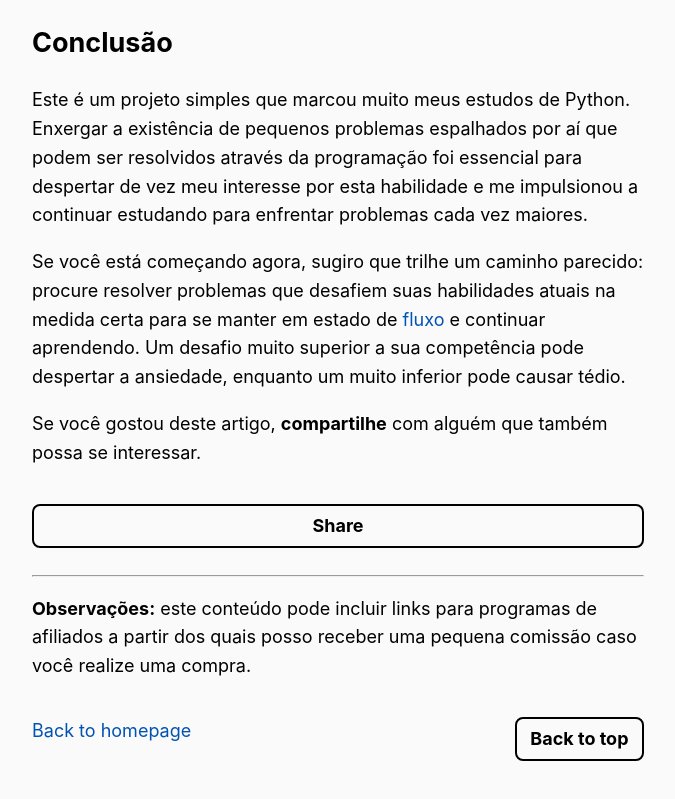
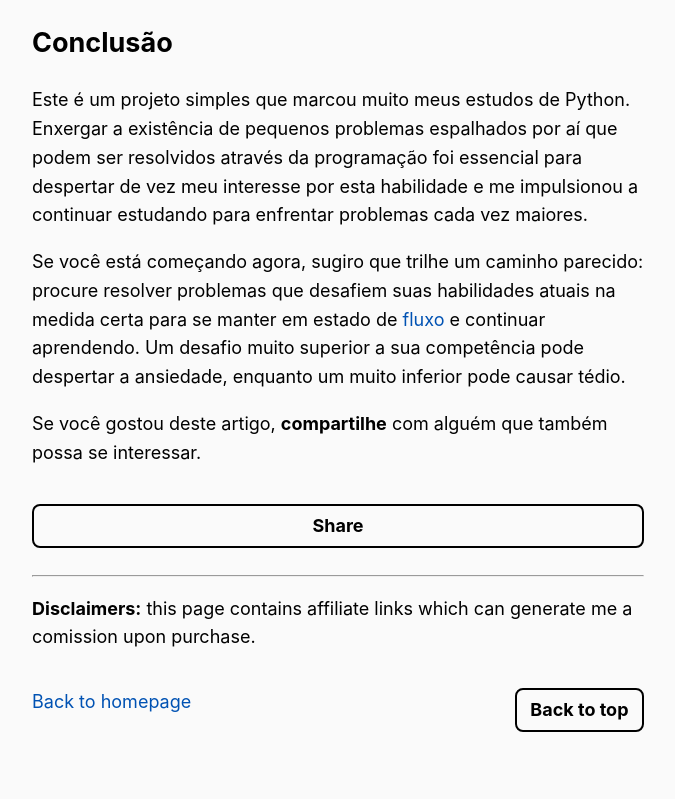
Before and after one commit to umluizlima/umluizlima.dev, a Next.js app: page /blog/como-descobrir-codigos-de-cores-usando-python in a window 1280 px wide. Shown: the part 5135-5934 px from the top of the page, without its empty margins (302-977 px from the left). Built offline with nearby package versions, Linux system fonts and the light colour scheme.

Commit message:
Translate disclaimer message

```diff
--- a/src/components/disclaimer/index.js
+++ b/src/components/disclaimer/index.js
@@ -1,7 +1,6 @@
 const Disclaimer = () => (
   <p>
-    <strong>Observações:</strong> este conteúdo pode incluir links para programas de
-    afiliados a partir dos quais posso receber uma pequena comissão caso você realize uma compra.
+    <strong>Disclaimers:</strong> this page contains affiliate links which can generate me a comission upon purchase.
   </p>
 )
 
```
